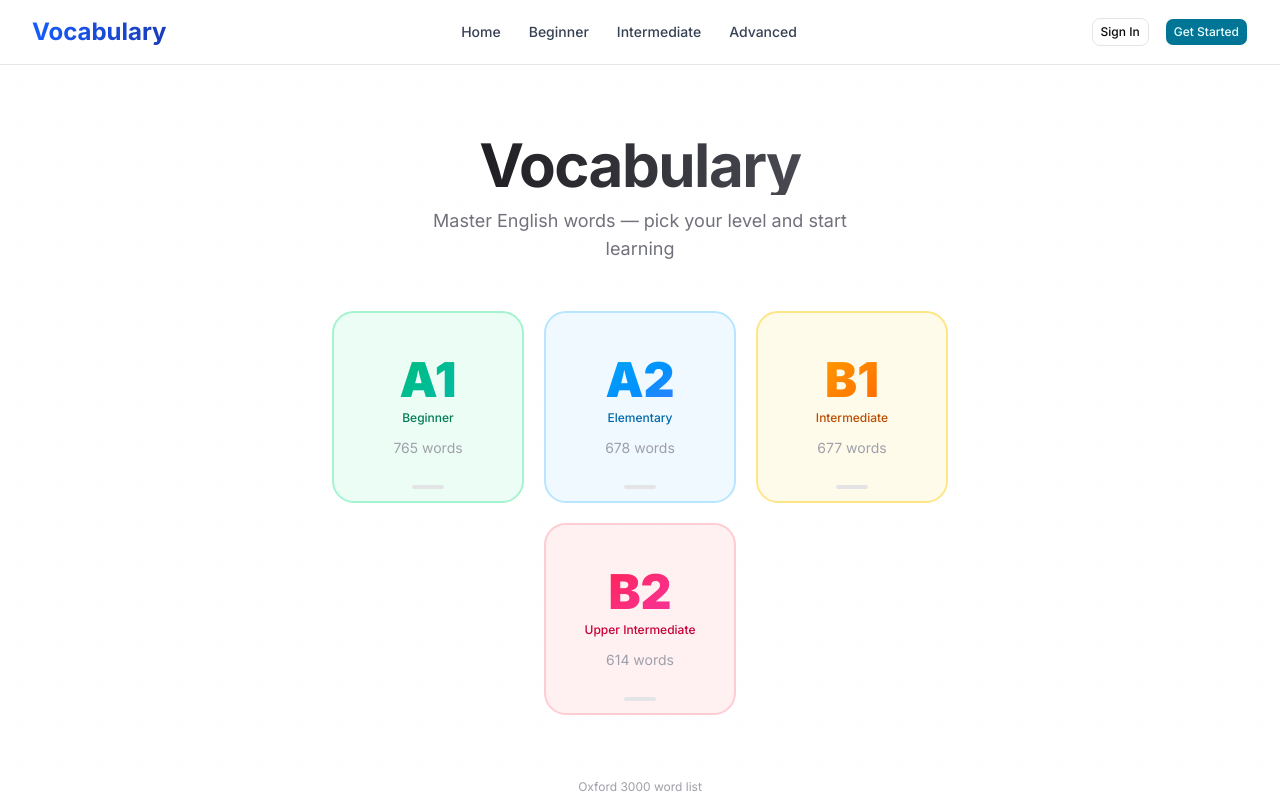
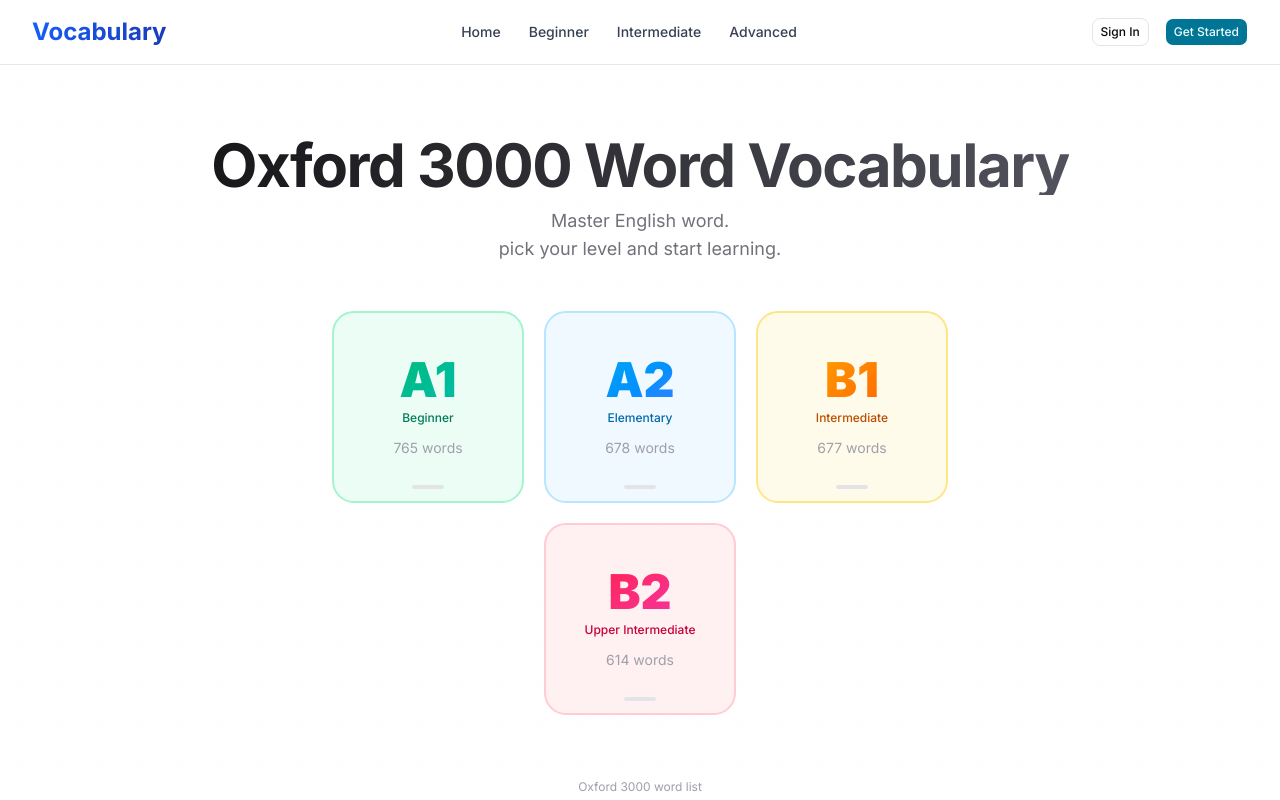
Before and after one commit to Zero-English/zeroenglish, a Next.js app: page / in a window 1280 px wide. Shown: the top 800 px of the page. Built offline with nearby package versions, Linux system fonts and the light colour scheme.

Commit message:
Update page.tsx

```diff
--- a/app/page.tsx
+++ b/app/page.tsx
@@ -42,10 +42,10 @@ export default function Home() {
 
       <div className="animate-fade-up text-center mb-12">
         <h1 className="text-5xl sm:text-6xl font-bold tracking-tight mb-3 bg-gradient-to-r from-zinc-900 to-zinc-600 dark:from-white dark:to-zinc-400 bg-clip-text text-transparent">
-          Vocabulary
+          Oxford 3000 Word Vocabulary
         </h1>
-        <p className="text-lg text-zinc-500 dark:text-zinc-400 max-w-md mx-auto">
-          Master English words — pick your level and start learning
+        <p className="text-lg text-zinc-500 dark:text-zinc-400 max-w-md mx-auto text-centre">
+          Master English word.<br/>pick your level and start learning.
         </p>
       </div>
 
```
